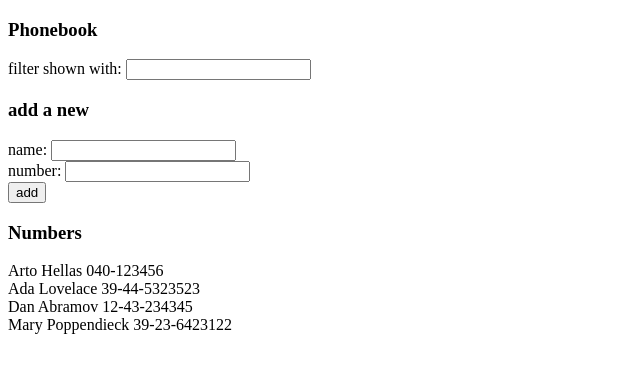
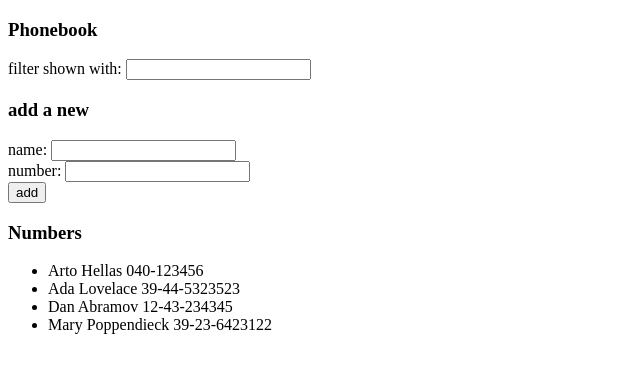
Before and after one commit to FSO-React/part2, a React (Vite) app in the folder phonebook/: page / in a window 1280 px wide. Shown: the top 372 px of the page, without its empty margins (0-640 px from the left). Built offline with nearby package versions, Linux system fonts and the light colour scheme.

Commit message:
exercises 2.10

```diff
--- a/phonebook/src/App.jsx
+++ b/phonebook/src/App.jsx
@@ -2,7 +2,9 @@ import { useState } from 'react'
 
 import Header from './components/Header'
 import Input from './components/Input'
-import Button from './components/Button'
+import Persons from './components/Persons'
+import PersonsForm from './components/PersonsForm'
+
 
 const App = () => {
   // personas
@@ -72,20 +74,17 @@ const App = () => {
     setFilterName(event.target.value)
   }
 
-  const personsToShow = (filterName.trim().length > 0) ? persons.filter(person => person.name.toLowerCase().includes(filterName.toLowerCase())) : persons
-
   return (
     <div>
       <Header text='Phonebook'></Header>
       <Input text='filter shown with' value={filterName} onChange={handleFilterChange}></Input>
+      {/* input generalizado para filtro e inputs del form */}
+
       <Header text='add a new'></Header>
-      <form>
-        <Input text='name' value={newName} onChange={handleNameChange}></Input>
-        <Input text='number' value={newNumber} onChange={handleNumberChange}></Input>
-        <Button text='add' onClick={addContact} type='submit'></Button>
-      </form>
+      <PersonsForm newName={newName} newNumber={newNumber} handleNameChange={handleNameChange} handleNumberChange={handleNumberChange} addContact={addContact}></PersonsForm>
+
       <Header text='Numbers'></Header>
-      {personsToShow.map(person => <div key={person.name}>{person.name} {person.number}</div>)}
+      <Persons persons={persons} filter={filterName}></Persons>
     </div>
   )
 }
--- a/phonebook/src/components/Input.jsx
+++ b/phonebook/src/components/Input.jsx
@@ -6,4 +6,4 @@ const Input = ({ text, value, onChange }) => {
     )
 }
 
-export default Input
+export default Input;
--- /dev/null
+++ b/phonebook/src/components/Persons.jsx
@@ -0,0 +1,10 @@
+const Persons = ({ persons, filter }) => {
+    const personsToShow = (filter.trim().length > 0) ? persons.filter(person => person.name.toLowerCase().includes(filter.toLowerCase())) : persons
+    return (
+        <ul>
+        {personsToShow.map(person => <li key={person.id}> {person.name} {person.number} </li>)}
+        </ul>
+    )
+}
+
+export default Persons;
--- /dev/null
+++ b/phonebook/src/components/PersonsForm.jsx
@@ -0,0 +1,15 @@
+import Input from './Input'
+
+const PersonsForm = ({ newName, newNumber, handleNameChange, handleNumberChange, addContact }) => {
+  return (
+    <form onSubmit={addContact}>
+      <Input text='name' value={newName} onChange={handleNameChange}></Input>
+      <Input text='number' value={newNumber} onChange={handleNumberChange}></Input>
+      <div>
+        <button type="submit">add</button>
+      </div>
+    </form>
+  )
+}
+
+export default PersonsForm;
```
